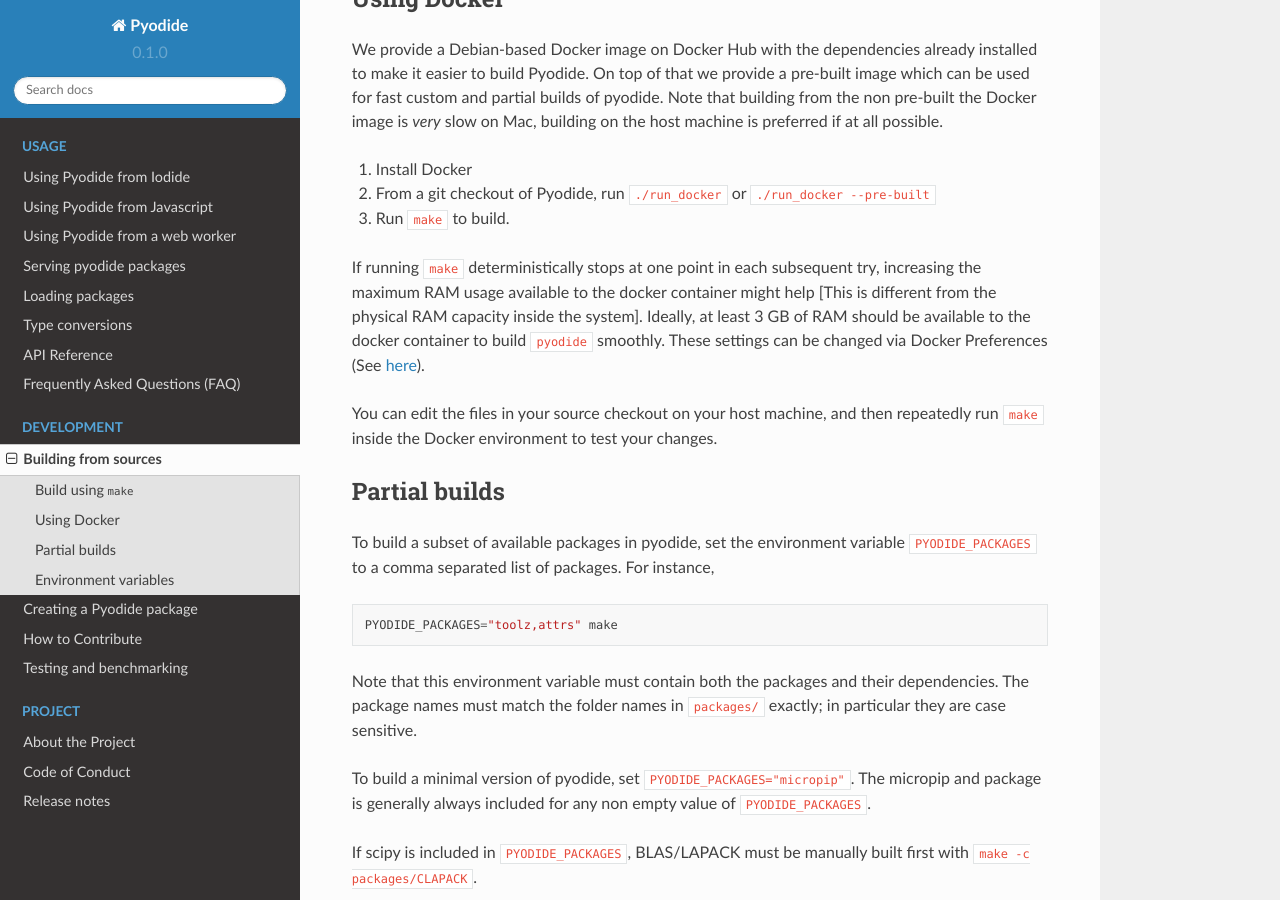
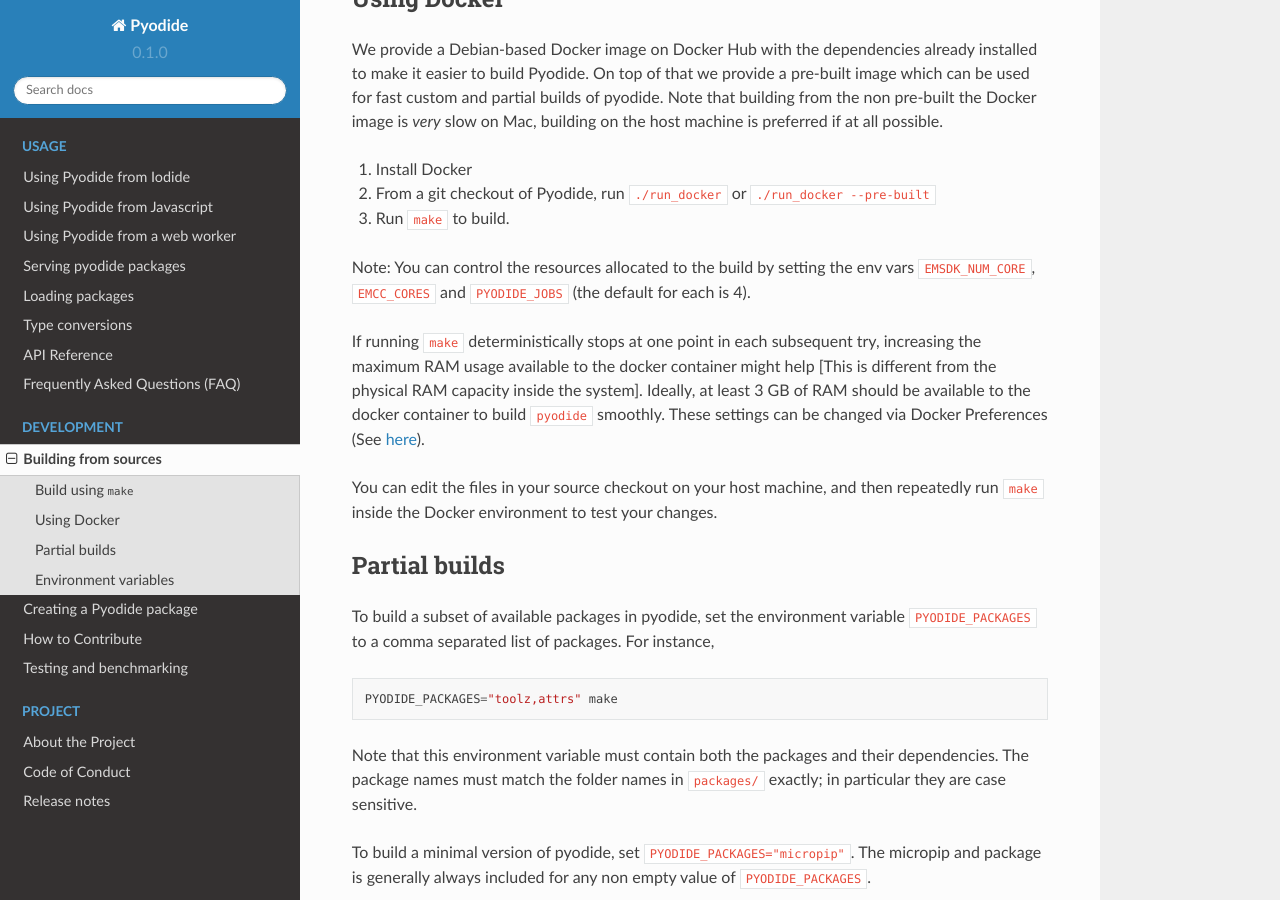
Before and after one commit to pyodide/pyodide, a Sphinx documentation site: the page built from docs/building_from_sources.md, in a window 1280 px wide and 900 px high, scrolled down 1150 px. Built offline with Sphinx 7.4.7 and the Read the Docs theme 2.0.0, drawn with Linux system fonts in a browser that asks for light colours; the version number is read from the project's files by our own code.

Commit message:
PKG/DOC Added env vars for build resource allocation to dockerfile

```diff
--- a/docs/building_from_sources.md
+++ b/docs/building_from_sources.md
@@ -56,6 +56,10 @@
 
 3. Run `make` to build.
 
+Note: You can control the resources allocated to the build by setting the env vars
+`EMSDK_NUM_CORE`, `EMCC_CORES` and `PYODIDE_JOBS` (the default for each is 4).
+
+
 If running ``make`` deterministically stops at one point in each subsequent try, increasing
 the maximum RAM usage available to the docker container might help [This is different
 from the physical RAM capacity inside the system]. Ideally, at least 3 GB of RAM
```
Also changed, not shown: 1 other file.
